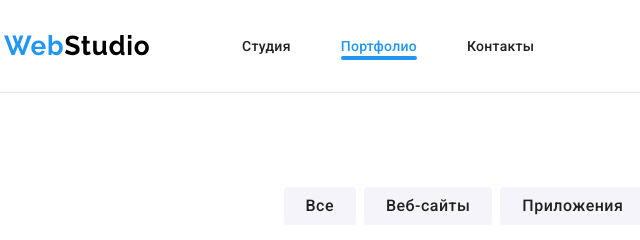
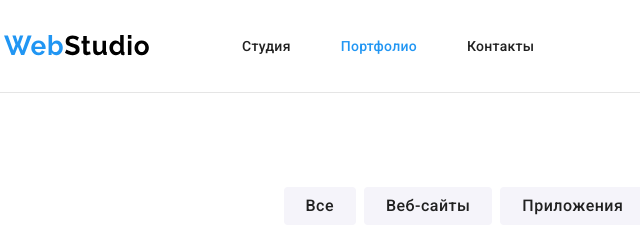
Before and after one commit to pro100flash/goit-markup-hw-05, a plain HTML site: page portfolio.html in a window 1280 px wide. Shown: the top 240 px of the page, 51-691 px from the left. Drawn offline with Linux system fonts and the light colour scheme.

Commit message:
overlay-done-save2

```diff
--- a/css/style.css
+++ b/css/style.css
@@ -63,7 +63,7 @@ img {
     display: flex;
     padding: 0px;
     padding-top: 32px;
-    padding-bottom: 32px;
+    /* padding-bottom: 32px; */
     margin-left:93px;
     font-size: 14px;
     font-style: normal;
@@ -620,11 +620,12 @@ a[href="tel:+380961111111"] {
     padding: 0px;
     margin: 0px;
 }
-.nav-links .current {
+.current {
     position: relative;
+    padding-bottom: 32px;
     color: var(--accent-button-color);
 }
-.nav-links .current::after {
+.current::after {
     content: "";
     position: absolute;
     left: 0;
@@ -632,10 +633,10 @@ a[href="tel:+380961111111"] {
     width: 100%;
     height: 4px;
     border-radius: 2px;
-    /* transform: scaleX(0);
-    transition: transform 250ms cubic-bezier(0.4, 0, 0.2, 1); */
+    transform: scaleX(0);
+    transition: transform 250ms cubic-bezier(0.4, 0, 0.2, 1);
     background-color: var(--accent-button-color);
 }
-.nav-links .current:hover::after {
+.current:hover::after {
     transform: scaleX(1);
 }
```
